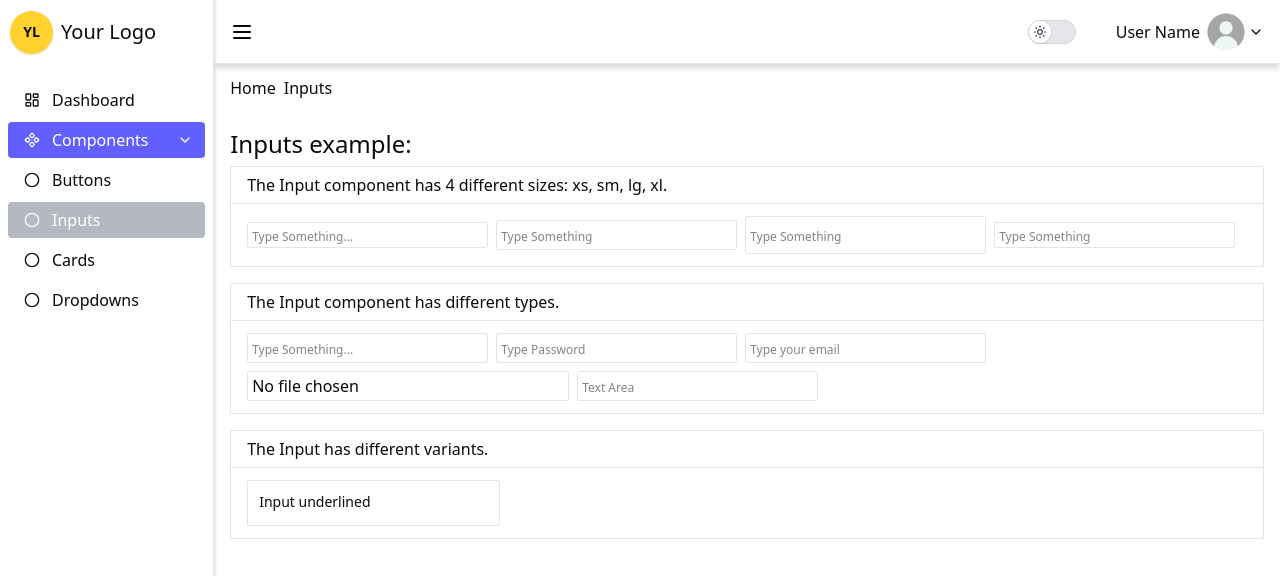
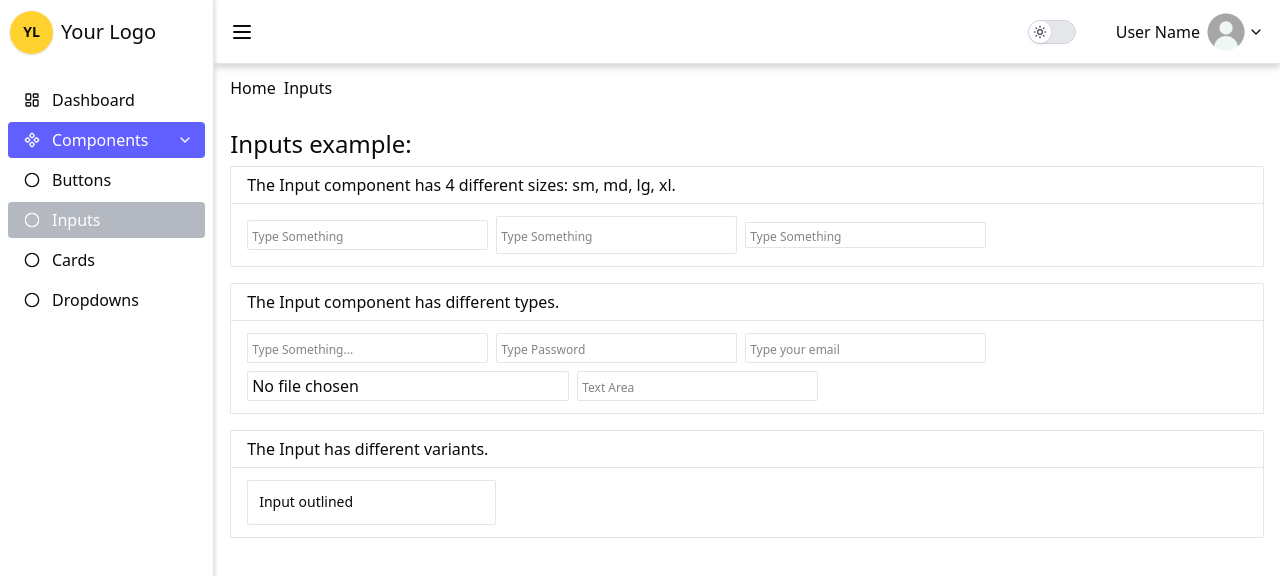
Before and after one commit to arthurHisao/Nextjs-my-own-component, a Next.js app: page /components/inputs in a window 1280 px wide. Shown: the top 576 px of the page. Built offline with nearby package versions, Linux system fonts and the light colour scheme.

Commit message:
Some fixes applied

```diff
--- a/src/app/components/inputs/page.tsx
+++ b/src/app/components/inputs/page.tsx
@@ -6,9 +6,8 @@ export default function Page() {
             <h2 className='mt-4 mb-1.5 text-2xl'>Inputs example:</h2>
 
             <div className='grid grid-rows-[auto] flex-wrap items-center dark:bg-[#19222e] rounded-t-xs border dark:border-[#19222e] dark:shadow-lg/35 shadow-[#19222e]'>
-                <div className='col-span-full px-4 h-full py-1.5 rounded-t-xs border-b'>The Input component has 4 different sizes:  xs, sm, lg, xl.</div>
+                <div className='col-span-full px-4 h-full py-1.5 rounded-t-xs border-b'>The Input component has 4 different sizes: sm, md, lg, xl.</div>
                 <div className='px-4 py-3 flex gap-2 items-center flex-wrap'>
-                    <Input size="xs" placeholder="Type Something..."/>
                     <Input size="sm" placeholder="Type Something" />
                     <Input size="lg" placeholder="Type Something" />
                     <Input size="xl" placeholder="Type Something" />
@@ -29,7 +28,7 @@ export default function Page() {
             <div className='grid grid-rows-[auto] flex-wrap items-center dark:bg-[#19222e] rounded-t-xs border dark:border-[#19222e] dark:shadow-lg/35 shadow-[#19222e] mt-4'>
                 <div className='col-span-full px-4 h-full py-1.5 rounded-t-xs border-b'>The Input has different variants.</div>
                 <div className='px-4 py-3 flex gap-2 items-center flex-wrap'>
-                    <Input placeholder="Input underlined" variant='underlined'/>
+                    <Input placeholder="Input outlined" variant='outlined'/>
                 </div>
             </div>
         </div>
--- a/src/components/Input/index.tsx
+++ b/src/components/Input/index.tsx
@@ -36,7 +36,6 @@ function Input({ variant, size = 'sm', type = 'text', placeholder }: Input) {
   }
 
   const sizes = {
-    xs: '0',
     sm: '0.5',
     md: '1',
     lg: '1.5',
@@ -74,6 +73,8 @@ function Input({ variant, size = 'sm', type = 'text', placeholder }: Input) {
     setHasValue(e.target.value.length > 0)
   }
 
+  const paddingValue = sizes[size as keyof typeof sizes] ? `calc(1.2 * ${sizes[size as keyof typeof sizes]}rem) 0.5rem` : '0.6rem 0.5rem'
+
   if (variant) {
     return (
       <div className="relative">
@@ -82,10 +83,10 @@ function Input({ variant, size = 'sm', type = 'text', placeholder }: Input) {
           id={componentId}
           ref={inputRef}
           className={`
-            py-2.5
             peer border rounded-xs px-2.5 outline-0 focus:ring-2 ring-blue-500/40 transition-all placeholder:text-xs block placeholder-transparent
             dark:focus:bg-[#19222e] focus:border-0 focus:outline-none select-none
           `}
+          style={{ padding: paddingValue }}
           onFocus={handleFocus}
           onBlur={handleBlur}
           onChange={handleChange}
```
